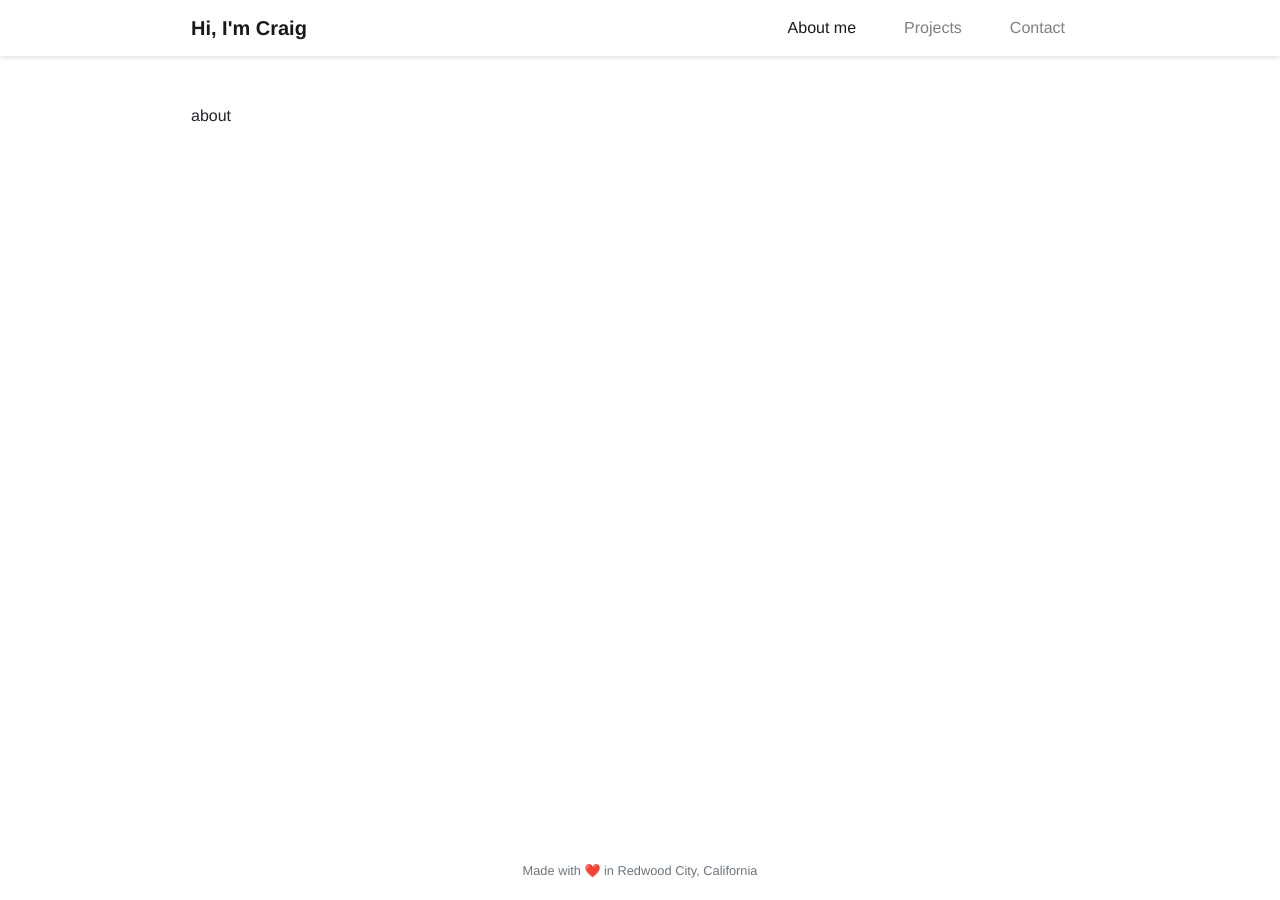
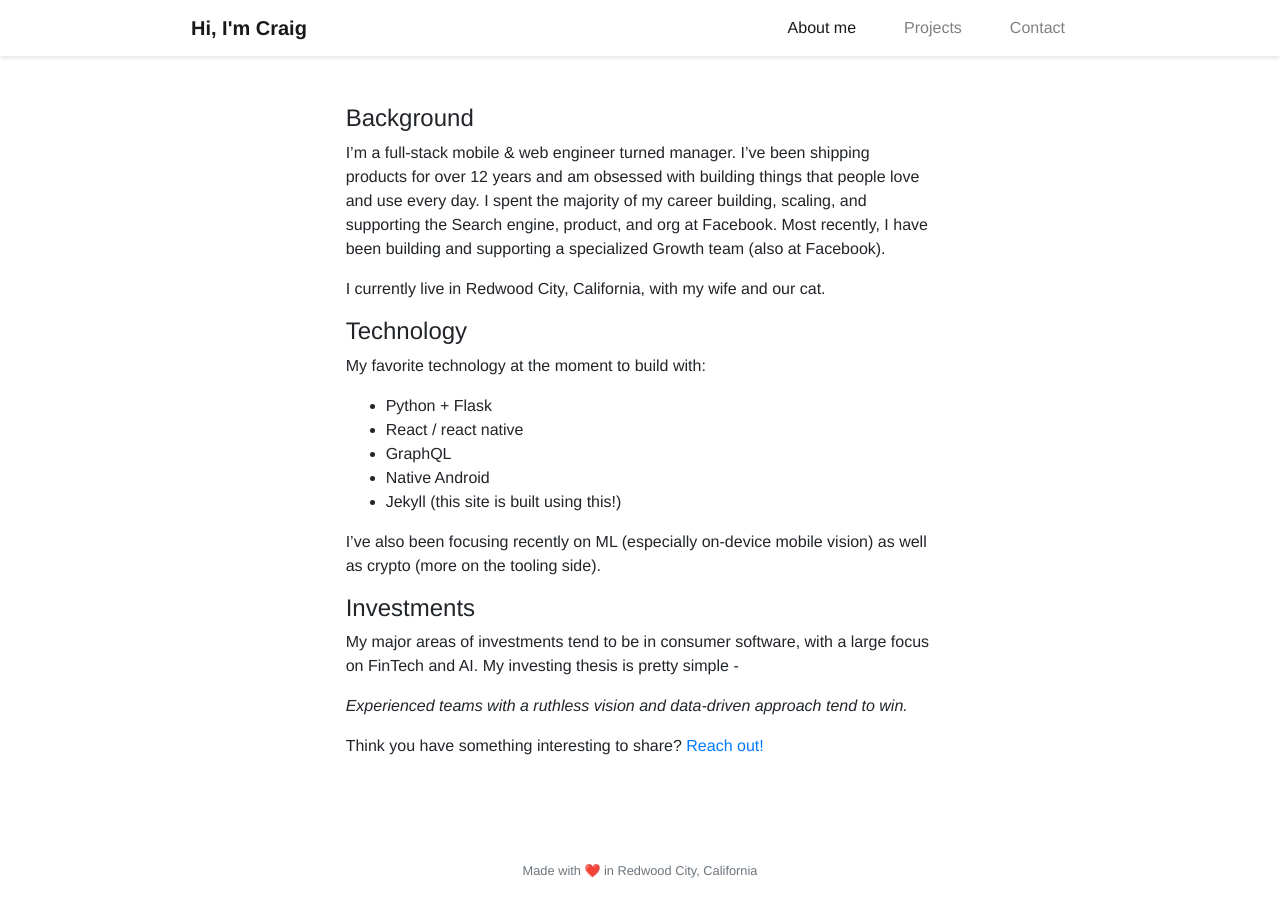
Before and after one commit to craigsc/craigsc.com, a Jekyll site: the page built from about.md, in a window 1280 px wide. Built offline with Jekyll 4.4.1, drawn with Linux system fonts in a browser that asks for light colours; nearby versions of some CDN libraries.

Commit message:
Got basic about page working

```diff
--- /dev/null
+++ b/_layouts/page.html
@@ -0,0 +1,8 @@
+---
+layout: default
+---
+<div class="row justify-content-center font-weight-ligt">
+  <div class="col-md-8">
+    {{ content }}
+  </div>
+</div>
--- a/about.html
+++ /dev/null
@@ -1,7 +0,0 @@
----
-layout: default
-title: About me
-permalink: /about
-navigation_weight: 2
----
-about
--- /dev/null
+++ b/about.md
@@ -0,0 +1,27 @@
+---
+layout: page
+title: About me
+permalink: /about
+navigation_weight: 2
+---
+#### Background
+I'm a full-stack mobile & web engineer turned manager. I've been shipping products for over 12 years and am obsessed with building things that people love and use every day. I spent the majority of my career building, scaling, and supporting the Search engine, product, and org at Facebook. Most recently, I have been building and supporting a specialized Growth team (also at Facebook).
+
+I currently live in Redwood City, California, with my wife and our cat.
+
+#### Technology
+My favorite technology at the moment to build with:
+  - Python + Flask
+  - React / react native
+  - GraphQL
+  - Native Android
+  - Jekyll (this site is built using this!)
+
+I've also been focusing recently on ML (especially on-device mobile vision) as well as crypto (more on the tooling side).
+
+#### Investments
+My major areas of investments tend to be in consumer software, with a large focus on FinTech and AI. My investing thesis is pretty simple -
+
+*Experienced teams with a ruthless vision and data-driven approach tend to win.*
+
+Think you have something interesting to share? [Reach out!](/contact)
--- a/assets/styles.css
+++ b/assets/styles.css
@@ -17,15 +17,15 @@ body {
   color: #3B5998;
 }
 @keyframes bounce {
-  0%, 20%, 60%, 100% {
+  0%, 40%, 80%, 100% {
     -webkit-transform: translateY(0);
     transform: translateY(0);
   }
-  40% {
+  20% {
     -webkit-transform: translateY(-10px);
     transform: translateY(-10px);
   }
-  80% {
+  60% {
     -webkit-transform: translateY(-5px);
     transform: translateY(-5px);
   }
```
Also changed, not shown: 2 other files.
